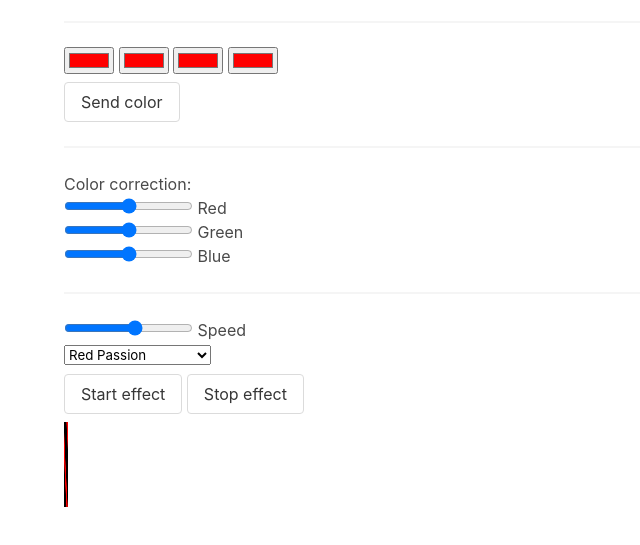
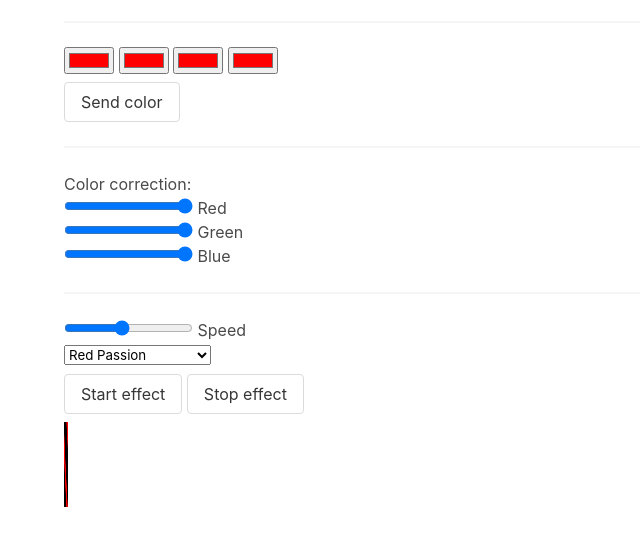
Before and after one commit to gzalo/RGBLeds, a plain HTML site: page web/index.html in a window 1280 px wide. Shown: the part 103-648 px from the top of the page, without its empty margins (0-640 px from the left). Drawn offline with nearby package versions, Linux system fonts and the light colour scheme.

Commit message:
Update initial values

```diff
--- a/web/index.html
+++ b/web/index.html
@@ -22,12 +22,12 @@
     <hr/>
 
     Color correction: <br>
-    <input type="range" min="0" max="1" step="0.05" id="rFactor"> Red<br/>
-    <input type="range" min="0" max="1" step="0.05" id="gFactor"> Green<br/>
-    <input type="range" min="0" max="1" step="0.05" id="bFactor"> Blue<br/>
+    <input type="range" min="0" max="1" step="0.05" id="rFactor" value="1"> Red<br/>
+    <input type="range" min="0" max="1" step="0.05" id="gFactor" value="1"> Green<br/>
+    <input type="range" min="0" max="1" step="0.05" id="bFactor" value="1"> Blue<br/>
     <hr/>
 
-    <input type="range" min="1" max="10" id="speedFactor"> Speed<br/>
+    <input type="range" min="1" max="10" id="speedFactor" value="5"> Speed<br/>
     <select id="effect">
       <option value="patterns/green-forest.png" selected>Green Forest</option>
       <option value="patterns/red-passion.png" selected>Red Passion</option>
```
